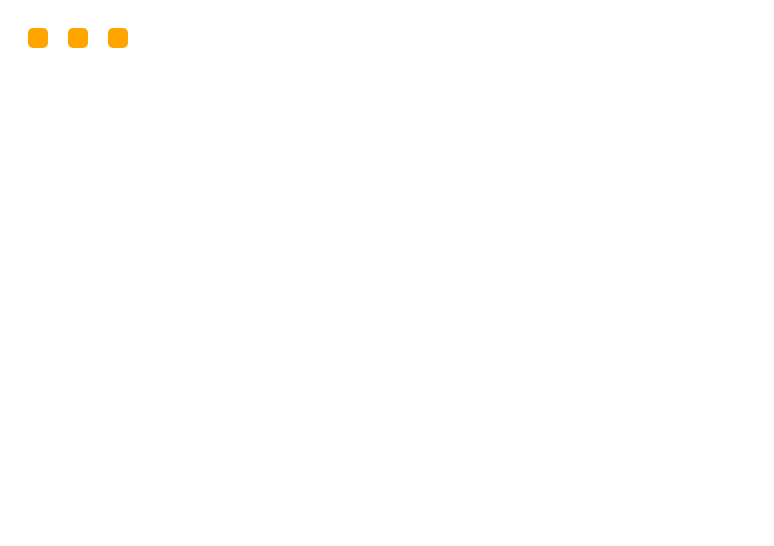
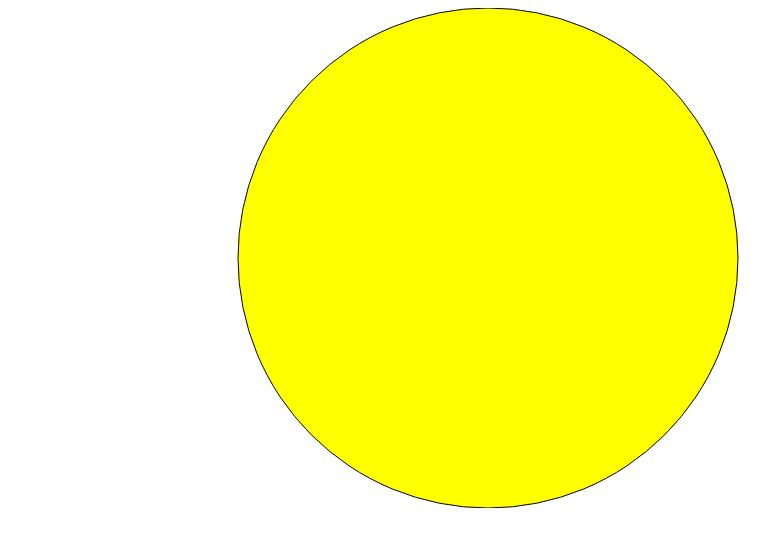
Before and after one commit to jaojeda/d3-practice, a website with bundled scripts: page index.html in a window 1280 px wide. Shown: the whole page, without its empty margins (0-774 px from the left). Built offline with nearby package versions, Linux system fonts and the light colour scheme.

Commit message:
set up face

```diff
--- a/index.html
+++ b/index.html
@@ -5,11 +5,7 @@
     <title>D3 Doodles</title>
   </head>
   <body>
-      <svg width="300px" height="150px">
-          <rect x="20" y="20" width="20px" height="20" rx="5" ry="5" />
-          <rect x="60" y="20" width="20px" height="20" rx="5" ry="5" />
-          <rect x="100" y="20" width="20px" height="20" rx="5" ry="5"/>
-      </svg>
+      <svg width="960" height="500"></svg>
   <script type="text/javascript" src="dist/main.js"></script>
 </body>
 </html>
--- a/package.json
+++ b/package.json
@@ -4,7 +4,7 @@
   "description": "",
   "main": "index.js",
   "scripts": {
-    "webpack-dev-server": "webpack-dev-server",
+    "start": "webpack-dev-server",
     "webpack": "webpack"
   },
   "repository": {
--- a/src/index.js
+++ b/src/index.js
@@ -1,4 +1,15 @@
-import * as d3 from 'd3';
+import { select } from 'd3';
 
-const square = d3.selectAll("rect");
-square.style("fill", "orange");
+console.log('test');
+const svg = select('svg');
+
+const width = +svg.attr('width');
+console.log(width);
+const height = +svg.attr('height');
+
+const circle = svg.append('circle')
+  .attr('r', height / 2)
+  .attr('cx', width / 2)
+  .attr('cy', height / 2)
+  .attr('fill', 'yellow')
+  .attr('stroke', 'black')
```
Also changed, not shown: dist/main.js.
